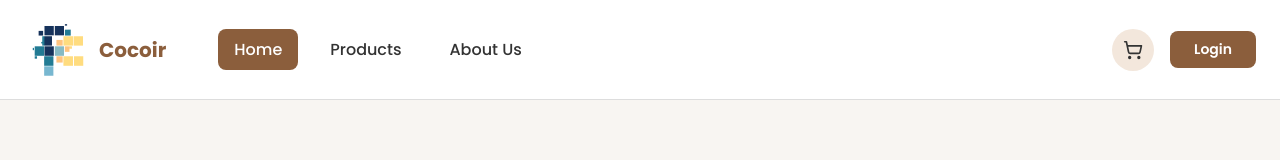
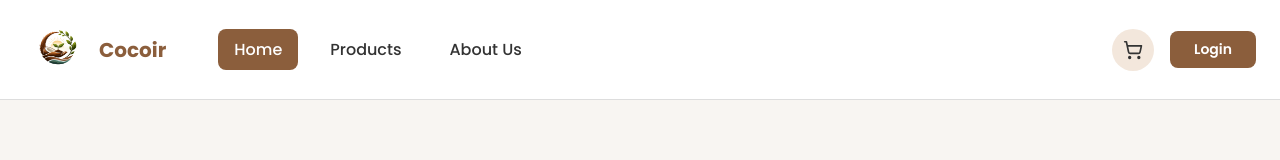
Before and after one commit to StarringPixelCore/pixel-core, a Next.js app: page / in a window 1280 px wide. Shown: the top 160 px of the page. Built offline with nearby package versions, Linux system fonts and the light colour scheme; no server answers; the database is empty.

Commit message:
feat: update logo in Navbar to use cocoir_logo.png

```diff
--- a/src/components/layout/Navbar.jsx
+++ b/src/components/layout/Navbar.jsx
@@ -71,7 +71,7 @@ export default function Navbar() {
       {/* Logo image + site name */}
       <Link href="/" style={styles.logoContainer}>
         <Image
-          src="/images/logo.png"
+          src="/images/cocoir_logo.png"
           alt="Cocoir Logo"
           width={67}
           height={67}
```
Also changed, not shown: public/images/cocoir_logo.png (added).
